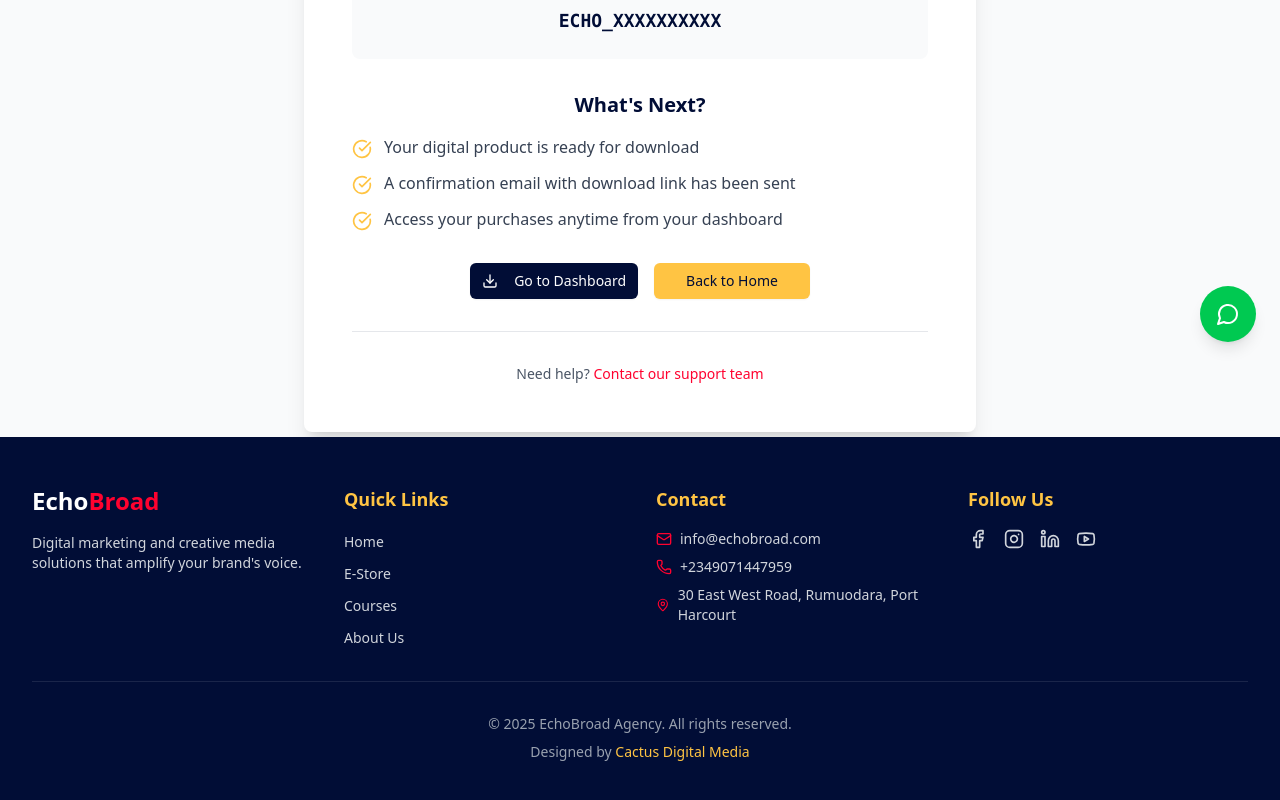
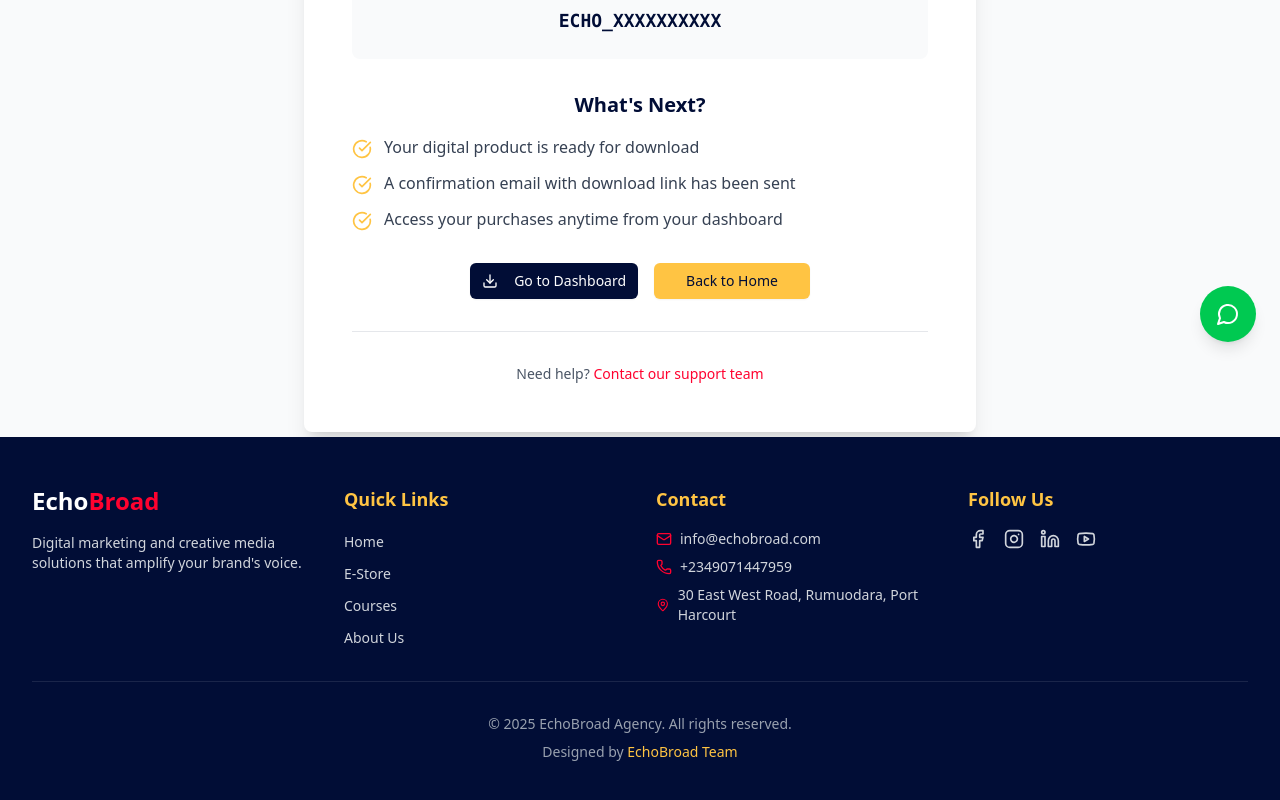
Before and after one commit to osasbenny/echobroadagency, a React (Vite) app: page /payment-success in a window 1280 px wide. Shown: the part 427-1227 px from the top of the page. Built offline with nearby package versions, Linux system fonts and the light colour scheme.

Commit message:
FEAT: Update footer credits and link

```diff
--- a/src/components/Footer.jsx
+++ b/src/components/Footer.jsx
@@ -108,12 +108,12 @@ export default function Footer() {
           <p className="mt-2">
             Designed by{' '}
             <a
-              href="https://cactusdigitalmedia.ng"
+              href="https://echobroad.com"
               target="_blank"
               rel="noopener noreferrer"
               className="text-gold hover:text-gold/80 transition-colors"
             >
-              Cactus Digital Media
+              EchoBroad Team
             </a>
           </p>
         </div>
```
